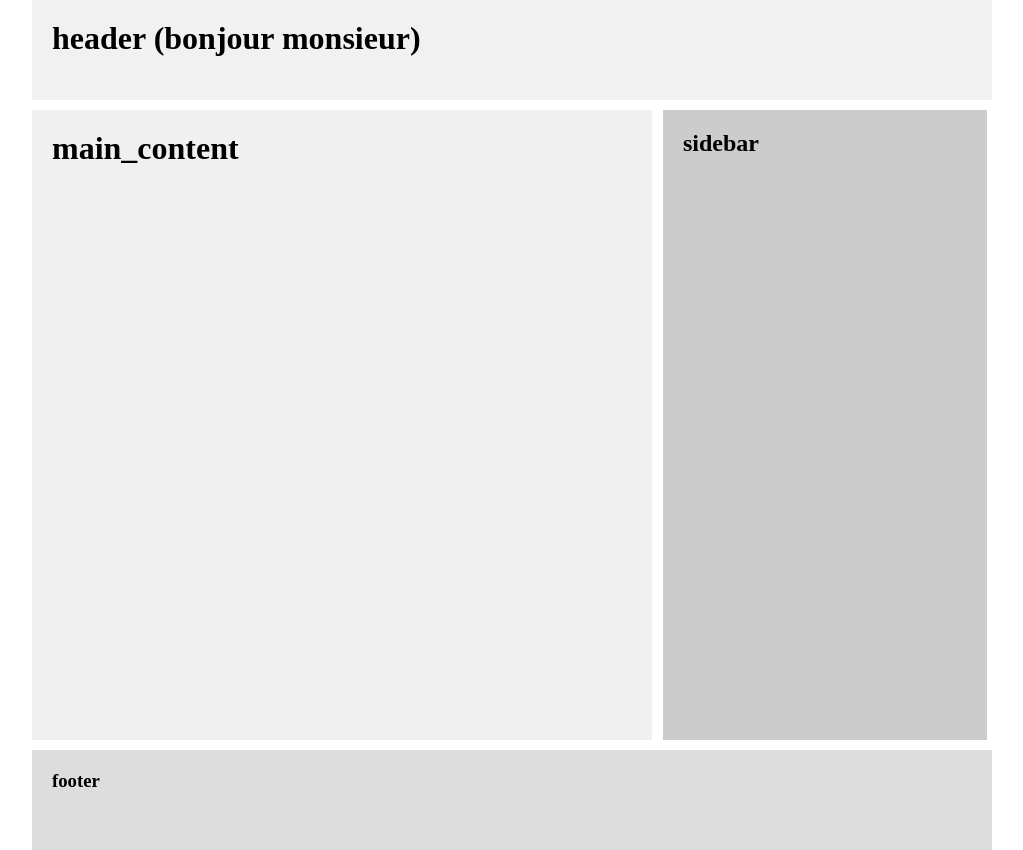
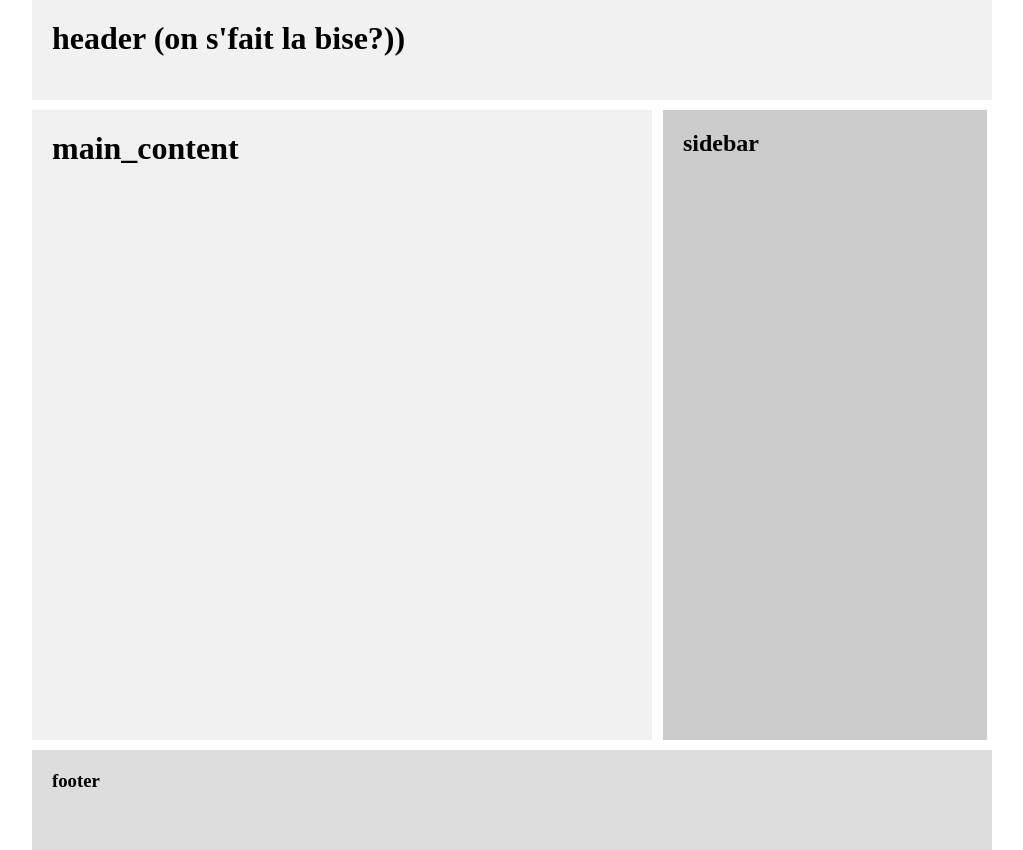
Before and after one commit to ImAinzSama/TPGIT, a plain HTML site: page index.html in a window 1280 px wide. Shown: the whole page, without its empty margins (128-1151 px from the left). Drawn offline with Linux system fonts and the light colour scheme.

Commit message:
modif index.html

```diff
--- a/index.html
+++ b/index.html
@@ -10,7 +10,7 @@
 		<div id="wrapper">
 			<div id="header">
 
-				<h1>header (bonjour monsieur)</h1>
+				<h1>header (on s'fait la bise?))</h1>
 
 			</div> <!-- FIN header -->
 
```
